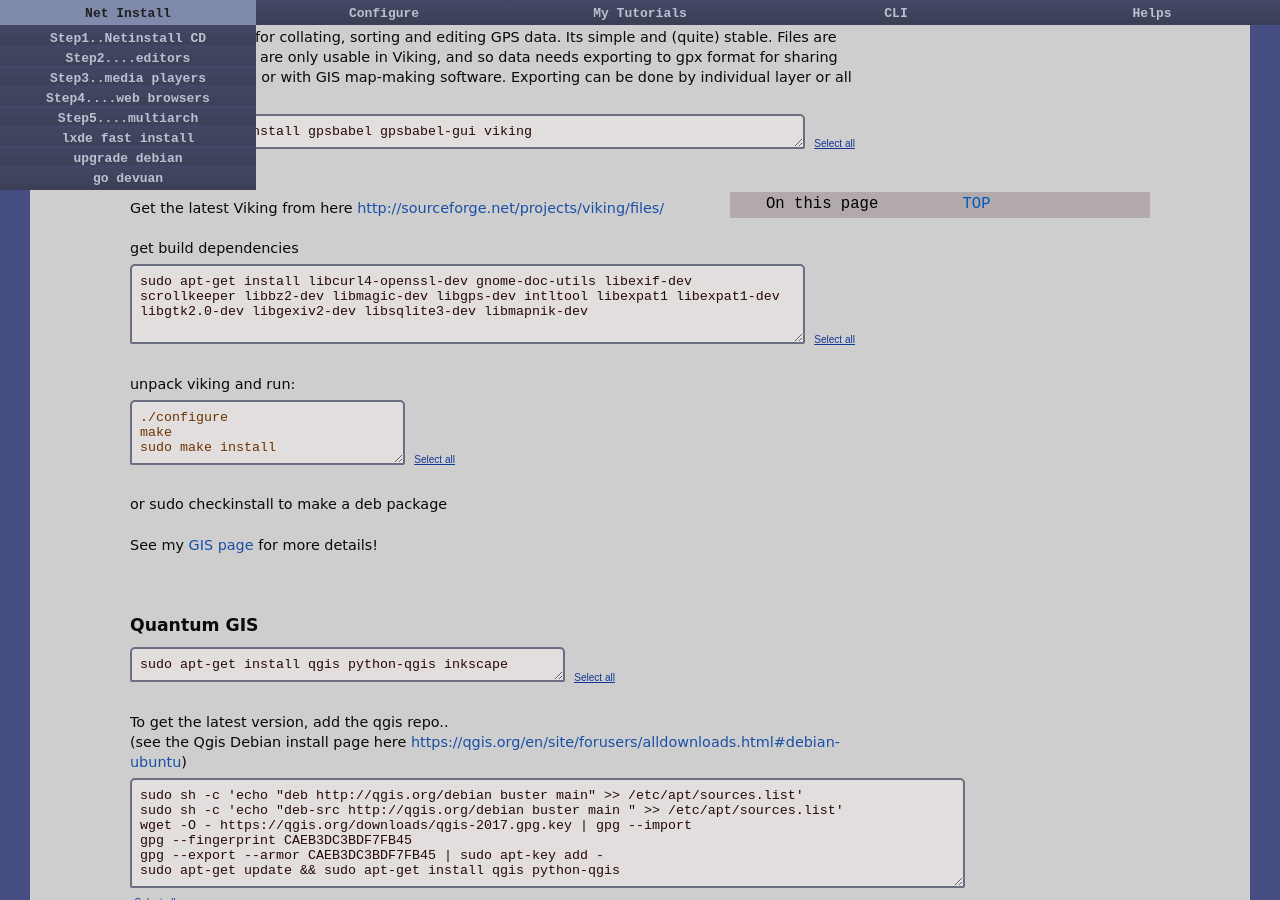
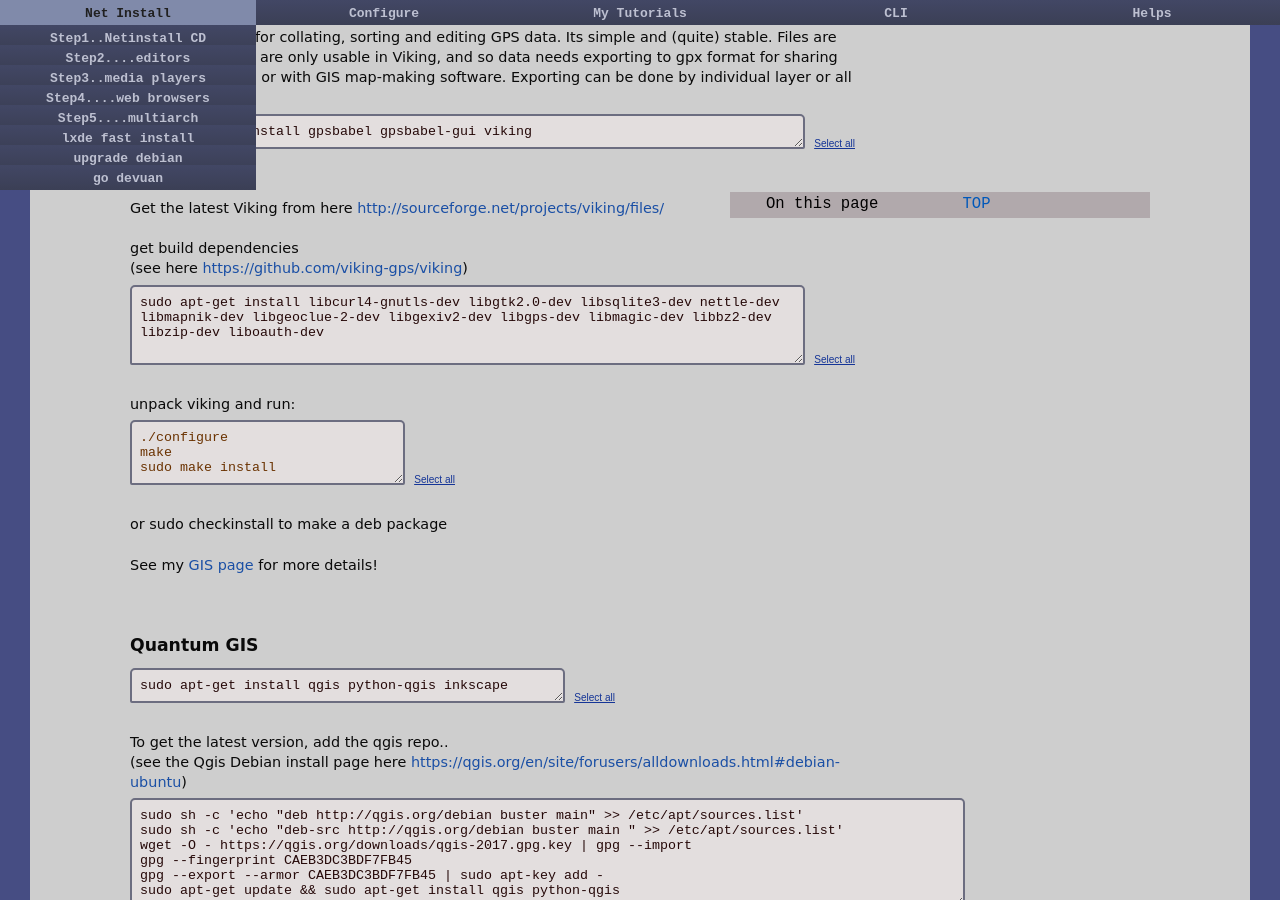
Before and after one commit to dquinton/debian-install, a Jekyll site: the page built from netinstall/step4.html, in a window 1280 px wide and 900 px high, scrolled down 5015 px. Built offline with Jekyll 4.4.1, drawn with Linux system fonts in a browser that asks for light colours; some of the changed lines change nothing that is shown.

Commit message:
viking deps

```diff
--- a/netinstall/step4.html
+++ b/netinstall/step4.html
@@ -288,10 +288,10 @@
 <br><br>
 Get the latest Viking from here <a href="http://sourceforge.net/projects/viking/files/">http://sourceforge.net/projects/viking/files/</a>
 <br><br>
-get build dependencies<br>
+get build dependencies<br> (see here <a href="https://github.com/viking-gps/viking">https://github.com/viking-gps/viking</a>)
 <form>
 <textarea name="T" id="install" rows="4" cols="80">
-sudo apt-get install libcurl4-openssl-dev gnome-doc-utils libexif-dev scrollkeeper libbz2-dev libmagic-dev libgps-dev intltool libexpat1 libexpat1-dev libgtk2.0-dev libgexiv2-dev libsqlite3-dev libmapnik-dev</textarea>
+sudo apt-get install libcurl4-gnutls-dev libgtk2.0-dev libsqlite3-dev nettle-dev libmapnik-dev libgeoclue-2-dev libgexiv2-dev libgps-dev libmagic-dev libbz2-dev libzip-dev liboauth-dev</textarea>
 &nbsp;<input type="button" class="submitLink" value="Select all" onClick="javascript:this.form.T.focus();this.form.T.select();">
 </form>
 
```
